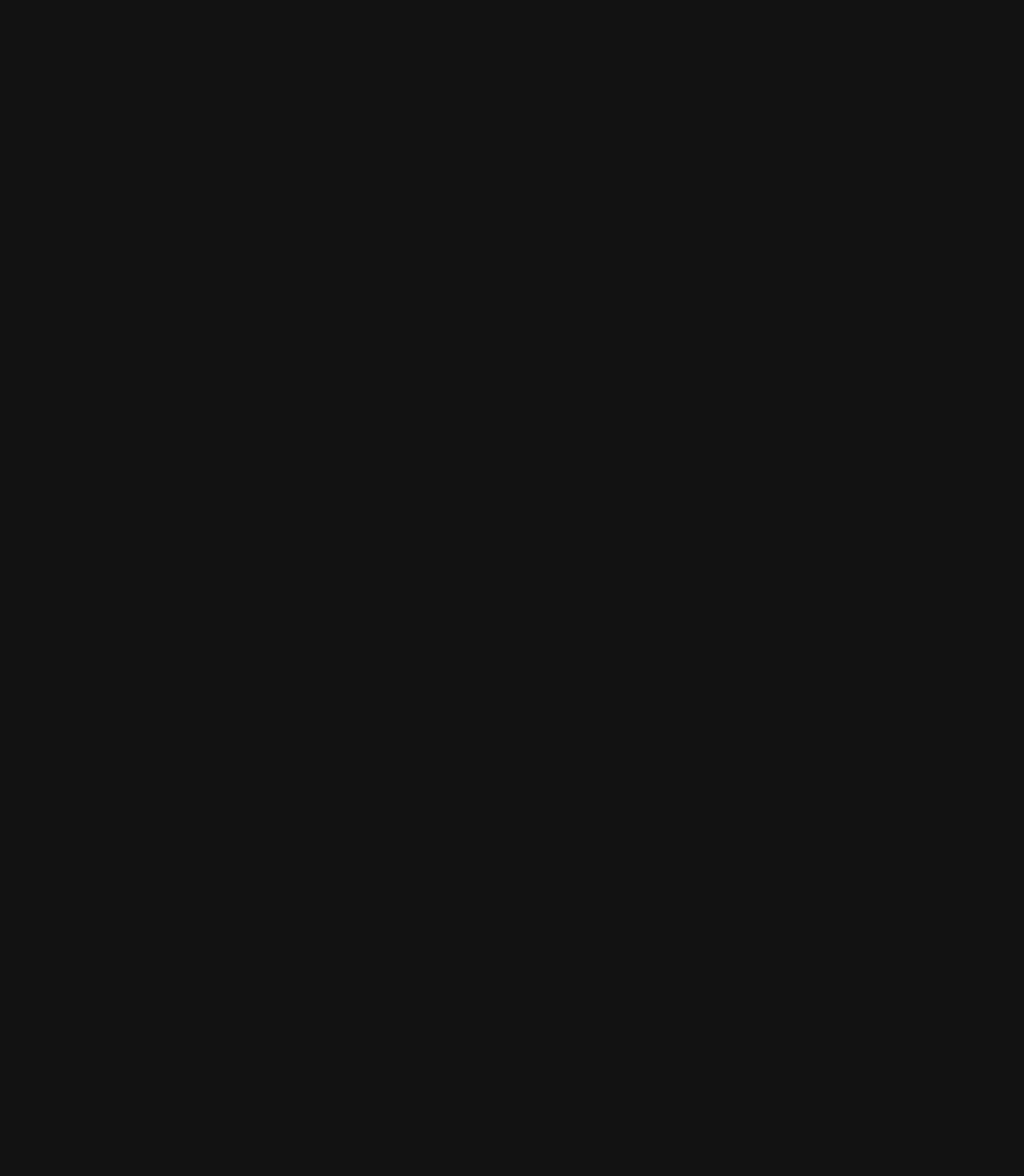
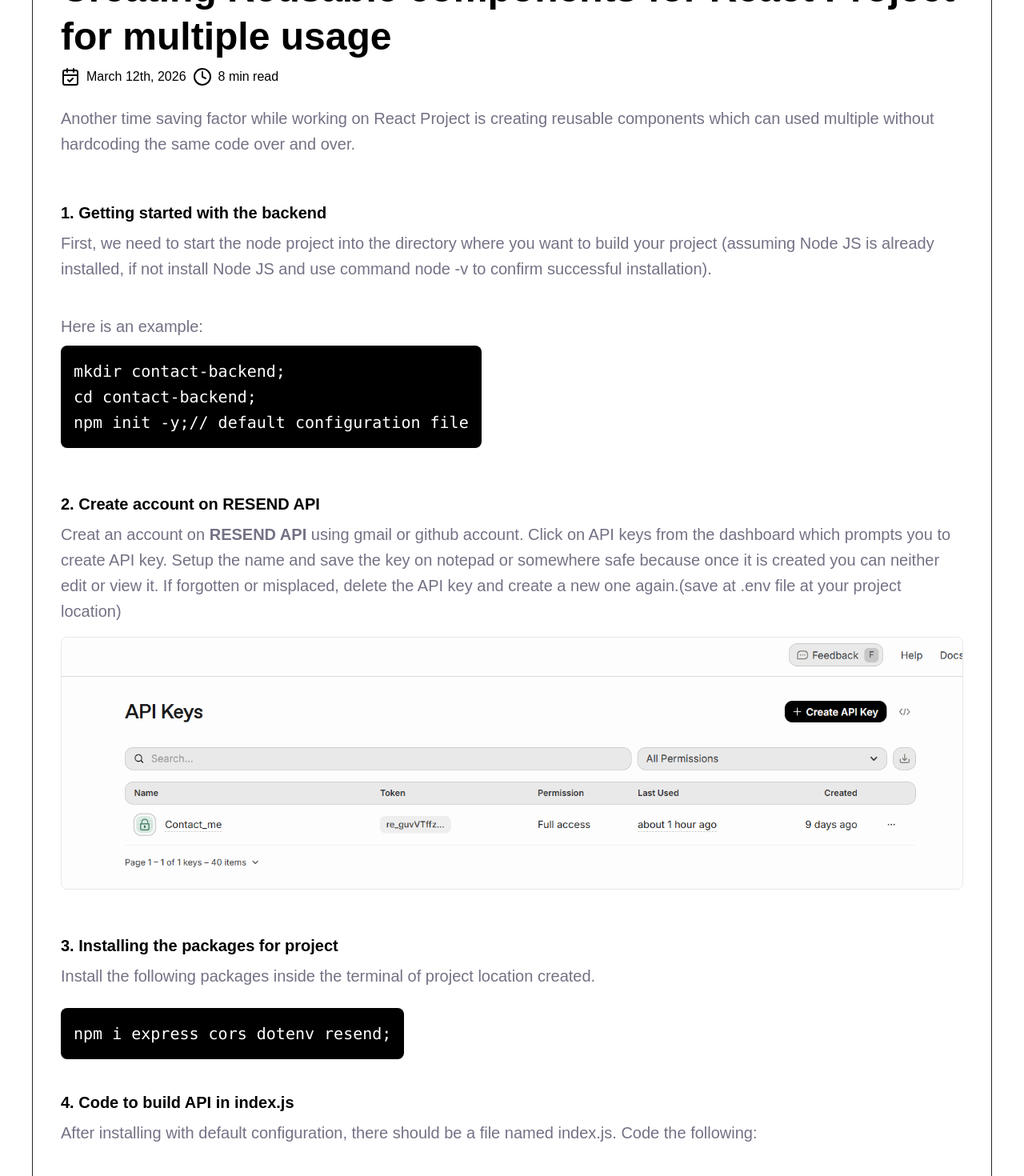
Before and after one commit to JayanShrestha/my-portfolio-react, a React (Vite) app: page /blog/Reusable-Components in a window 1280 px wide. Before the commit this address had no page. Shown: the part 240-1710 px from the top of the page at 80% size. Before the commit the page ends 800 px from the top, so only its background shows below. Built offline with nearby package versions, Linux system fonts and the light colour scheme; the HTML template or start-up script is replaced by a standard one.

Commit message:
Updating the 1st blog in production

```diff
--- a/src/App.jsx
+++ b/src/App.jsx
@@ -3,6 +3,7 @@
 import Home from "./pages/Home";
 import ContactMe from "./pages/ContactMe";
 import BlogPage from "./pages/BlogPage";
+import BlogPost from "./pages/BlogPost";
 
 function App() {
   return (
@@ -33,6 +34,14 @@
               </>
             }
           />
+          <Route
+            path="/blog/:id"
+            element={
+              <>
+                <BlogPost />
+              </>
+            }
+          />
         </Routes>
       </div>
 
--- a/src/components/Blog.jsx
+++ b/src/components/Blog.jsx
@@ -1,6 +1,6 @@
 import useText from "../hooks/useText";
 import Section from "./Section";
-import { blogs } from "../constants";
+import { blog_post } from "../constants/blog-post";
 import Card from "./Card";
 import { CalendarCheck } from "lucide-react";
 import { Clock } from "lucide-react";
@@ -19,16 +19,16 @@
       <div
         className={`container mt-8 transition-all duration-1000 ${animateOnLoad ? "opacity-100 translate-y-0" : "opacity-0 translate-y-4"} mb-48`}
       >
-        <div className="flex flex-wrap flex-col gap-4 p-24 md:p-16">
+        <div className="flex flex-wrap flex-col gap-4 px-8 lg:px-4 md:p-16">
           <h1 className="h1">Blog</h1>
           <p className="body-1">
             Thoughts on software engineering/Web development, lessons learned,
-            and technical deep-dives. I write challenges I face ant the
+            and technical deep-dives. I write challenges I face and the
             solutions I discover along the way.
           </p>
         </div>
         <div className="relative grid md:grid-cols-2 gap-12 ">
-          {blogs.map((item, index) => {
+          {blog_post.map((item, index) => {
             return (
               <Card id={index}>
                 <div className="flex flex-wrap flex-col">
@@ -49,7 +49,7 @@
                       <span className="px-2">{item.readTime}</span>
                     </div>
                   </div>
-                  <Button className="mt-2">
+                  <Button className="mt-2" href={item.url}>
                     <span>{"Read more ->"}</span>
                   </Button>
                 </div>
--- a/src/components/Card.jsx
+++ b/src/components/Card.jsx
@@ -3,7 +3,7 @@
     <div
       key={props.id}
       id={props.id}
-      className={`gradient-animation p-5 cursor-pointer hover:scale-105 hover:ring-2 hover:text-color-1 shadow-color-1 ring-color-1 border-none rounded-2xl h-70  m-6`}
+      className={`gradient-animation p-5 cursor-pointer transition-all hover:scale-105 hover:ring-2 hover:text-color-1 shadow-color-1 ring-color-1 border-none rounded-2xl h-70  m-6`}
     >
       <span
         className="p-2 flex flex-col
--- /dev/null
+++ b/src/components/Posts.jsx
@@ -0,0 +1,107 @@
+import useText from "../hooks/useText";
+import Section from "./Section";
+import { blog_post } from "../constants/blog-post";
+import { CalendarCheck } from "lucide-react";
+import { Clock } from "lucide-react";
+import { useLocation } from "react-router-dom";
+import Resend from "../assets/Blogs/Resend.png";
+
+const Posts = () => {
+  const { animateOnLoad } = useText();
+  const pathname = useLocation();
+  const post = blog_post.filter((item) => {
+    return pathname.pathname === item.url;
+  });
+  return (
+    <Section
+      className="pt-48"
+      crosses
+      crossesOffset="lg:translate-y-20"
+      customPaddings
+    >
+      <div
+        className={`container mt-8 transition-all duration-1000 ${animateOnLoad ? "opacity-100 translate-y-0" : "opacity-0 translate-y-4"} mb-48`}
+      >
+        <div
+          className="px-8 lg:px-4 md:p-16"
+          //dangerouslySetInnerHTML={{ __html: blog_post[0].content }}
+        >
+          <h1 className="h2 font-bold mt-4">{post[0].title}</h1>
+          <div className="flex flex-wrap mt-2 ">
+            <div className="flex flex-wrap">
+              <CalendarCheck /> <span className="px-2">{post[0].date}</span>
+            </div>
+            <div className="flex flex-wrap">
+              <Clock />
+              <span className="px-2">{post[0].readTime}</span>
+            </div>
+          </div>
+          <p class="mb-4 body-1 text-n-4 mt-6">{post[0].excerpt}</p>
+          <div className="flex flex-col py-4">
+            <h3 class="text-xl font-semibold mt-6 mb-2">
+              1. Getting started with the backend
+            </h3>
+            <p className="mb-4 body-1 text-n-4">
+              First, we need to start the node project into the directory where
+              you want to build your project (assuming Node JS is already
+              installed, if not install Node JS and use command node -v to
+              confirm successful installation).
+            </p>
+            <p class="mt-6 body-1 text-n-4">Here is an example:</p>
+            <pre className="dark:bg-n-4 bg-black text-white p-4 rounded-lg mt-2  w-fit body-1 ">
+              <code>
+                mkdir contact-backend; <br></br>cd contact-backend;<br></br>
+                npm init -y;// default configuration file
+              </code>
+            </pre>
+          </div>
+
+          <div className="flex flex-col py-4">
+            <h3 class="text-xl font-semibold mt-6 mb-2">
+              2. Create account on RESEND API
+            </h3>
+            <p className="mb-4 body-1 text-n-4">
+              Creat an account on{" "}
+              <a href="https://resend.com/" className="color-1 font-bold">
+                RESEND API
+              </a>{" "}
+              using gmail or github account. Click on API keys from the
+              dashboard which prompts you to create API key. Setup the name and
+              save the key on notepad or somewhere safe because once it is
+              created you can neither edit or view it. If forgotten or
+              misplaced, delete the API key and create a new one again.(save at
+              .env file at your project location)
+            </p>
+            <img
+              src={Resend}
+              alt="Resend api picture"
+              className="border rounded-lg"
+            />
+          </div>
+          <div className="flex flex-col py-4">
+            <h3 class="text-xl font-semibold mt-6 mb-2">
+              3. Installing the packages for project{" "}
+            </h3>
+            <p className="mb-4 body-1 text-n-4">
+              Install the following packages inside the terminal of project
+              location created.
+            </p>
+            <pre className="dark:bg-n-4 bg-black text-white p-4 rounded-lg mt-2  w-fit body-1 ">
+              <p>npm i express cors dotenv resend;</p>
+            </pre>
+          </div>
+          <div>
+            <h3 class="text-xl font-semibold mt-6 mb-2">
+              4. Code to build API in index.js
+            </h3>
+            <p className="mb-4 body-1 text-n-4">
+              After installing with default configuration, there should be a
+              file named index.js. Code the following:
+            </p>
+          </div>
+        </div>
+      </div>
+    </Section>
+  );
+};
+export default Posts;
--- /dev/null
+++ b/src/constants/blog-post.jsx
@@ -0,0 +1,39 @@
+export const blog_post = [
+  {
+    id: "0",
+    title:
+      "Using RESEND API to create a simple email service in Node/Express JS and deploy on Koyeb",
+    excerpt:
+      "While working on contact me page for my portfolio, I came across RESEND API services for developers which provide simple email services across multiple platforms.",
+    date: "March 19th, 2026",
+    readTime: "5 min read",
+    category: "Node/Express JS",
+    url: "/blog/Using-Resend-Api",
+    content: `<h2 class="text-2xl font-bold mb-4">React Hooks</h2>
+      <p class="mb-4">Hooks let you use state and lifecycle features in functional components.</p>
+
+      <h3 class="text-xl font-semibold mt-6 mb-2">Why Hooks?</h3>
+      <ul class="list-disc ml-6 space-y-1">
+        <li>Simpler logic reuse</li>
+        <li>No need for class components</li>
+        <li>Cleaner code</li>
+      </ul>
+
+      <p class="mt-6">Here is an example:</p>
+      <pre class="bg-gray-800 text-white p-4 rounded mt-2">
+        <code>
+          const [count, setCount] = useState(0);
+        </code>
+      </pre>`,
+  },
+  {
+    id: "1",
+    title: "Creating Reusable components for React Project for multiple usage",
+    excerpt:
+      "Another time saving factor while working on React Project is creating reusable components which can used multiple without hardcoding the same code over and over.",
+    date: "March 12th, 2026",
+    readTime: "8 min read",
+    category: "React JS",
+    url: "/blog/Reusable-Components",
+  },
+];
--- a/src/constants/index.js
+++ b/src/constants/index.js
@@ -55,25 +55,3 @@
     tech: ["React", "TypeScript", "Tailwind CSS", "Figma"],
   },
 ];
-
-export const blogs = [
-  {
-    id: "0",
-    title:
-      "Using RESEND API to create a simple email service in Node/Express JS",
-    excerpt:
-      "While working on contact me page for my portfolio, I came across RESEND API services for developers which provide simple email services across multiple platforms.",
-    date: "March 19th, 2026",
-    readTime: "5 min read",
-    category: "Node/Express JS",
-  },
-  {
-    id: "1",
-    title: "Creating Reusable components for React Project for multiple usage",
-    excerpt:
-      "Another time saving factor while working on React Project is creating reusable components which can used multiple without hardcoding the same code over and over.",
-    date: "March 12th, 2026",
-    readTime: "8 min read",
-    category: "React JS",
-  },
-];
--- /dev/null
+++ b/src/pages/BlogPost.jsx
@@ -0,0 +1,13 @@
+import Header from "../components/Header";
+import Footer from "../components/Footer";
+import Posts from "../components/Posts";
+const BlogPost = () => {
+  return (
+    <>
+      <Header />
+      <Posts />
+      <Footer />
+    </>
+  );
+};
+export default BlogPost;
```
Also changed, not shown: src/assets/Blogs/Resend.png (added).
